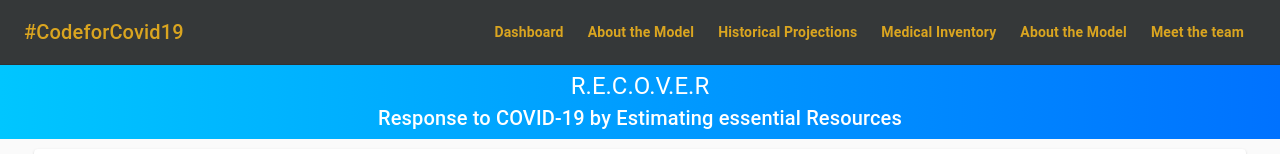
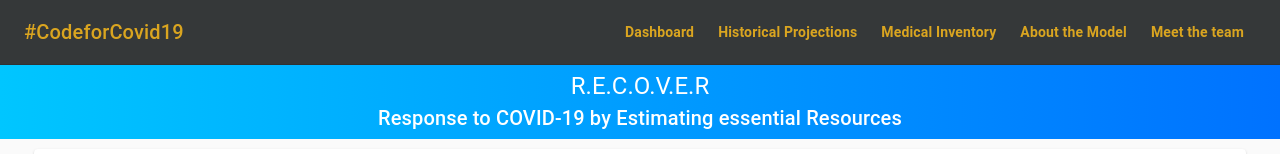
Before and after one commit to Covid-Hackathon/covid-ui, a React (Create React App) app: page /dashboard in a window 1280 px wide. Shown: the top 154 px of the page. Built offline with nearby package versions, Linux system fonts and the light colour scheme; no server answers; the HTML template or start-up script is replaced by a standard one.

Commit message:
Update App.js

```diff
--- a/src/App.js
+++ b/src/App.js
@@ -69,9 +69,6 @@ const App = () => {
               <Link to="/dashboard" className={classes.link}>
                 Dashboard
               </Link>
-              <Link to="/about-the-model" className={classes.link}>
-                About the Model
-              </Link>
               <Link to="/historical-projections" className={classes.link}>
                 Historical Projections
               </Link>
@@ -91,14 +88,14 @@ const App = () => {
           <Route path='/dashboard' exact>
             <Dashboard />
           </Route>
-          <Route path='/about-the-model' exact>
-            <AboutTheModel />
-          </Route>
           <Route path='/historical-projections' exact>
             <HistoricalProjections />
           </Route>
           <Route path='/medical-inventory' exact>
             <MedicalInventory />
+          </Route>
+          <Route path='/about-the-model' exact>
+            <AboutTheModel />
           </Route>
           <Route path='/meet-the-team' exact>
             <MeetTheTeam />
```
